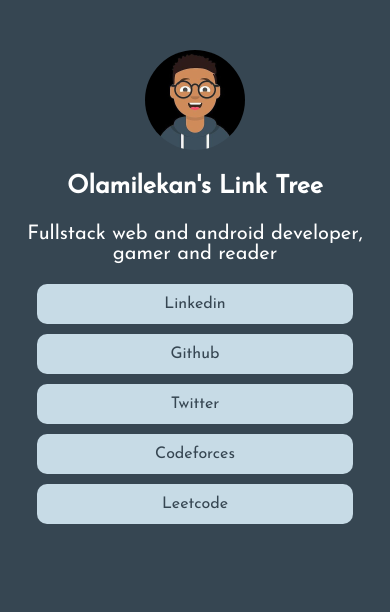
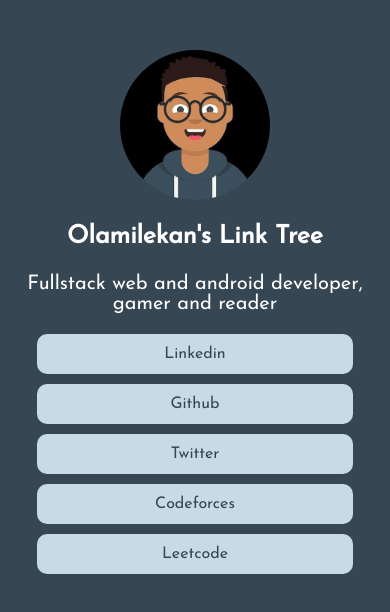
Before and after one commit to hayohtee/link_tree, a plain HTML site: page index.html in a window 390 px wide. Drawn offline with Linux system fonts and the light colour scheme.

Commit message:
Make the avatar width the same on mobile screen

```diff
--- a/css/styles.css
+++ b/css/styles.css
@@ -57,10 +57,6 @@
         width: 90%;
     }
 
-    .avatar {
-        width: 100px;
-    }
-
     h1 {
         font-size: 25px;
     }
```
